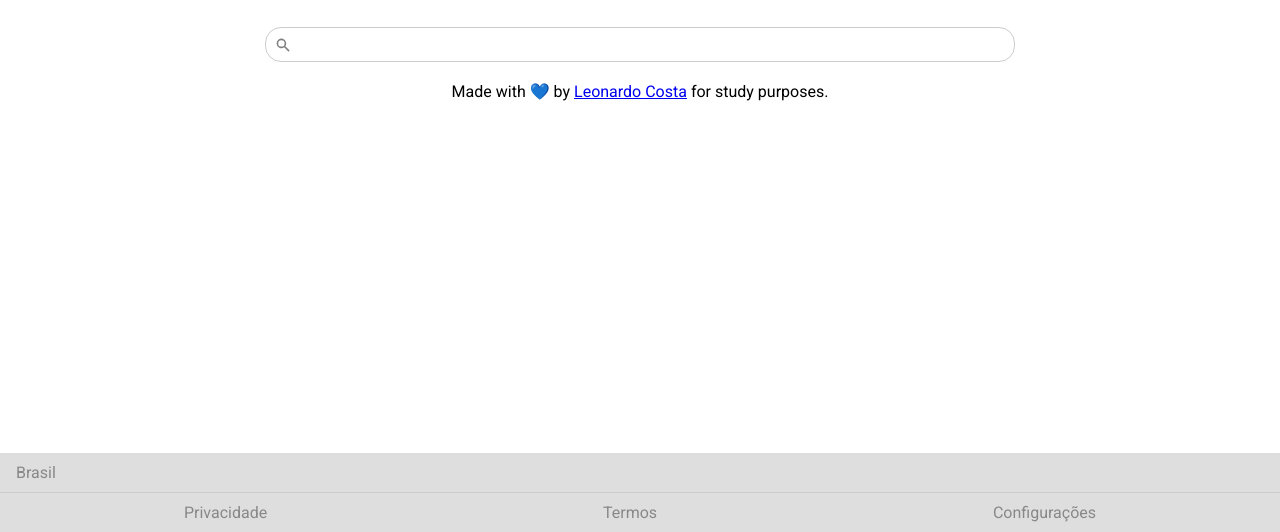
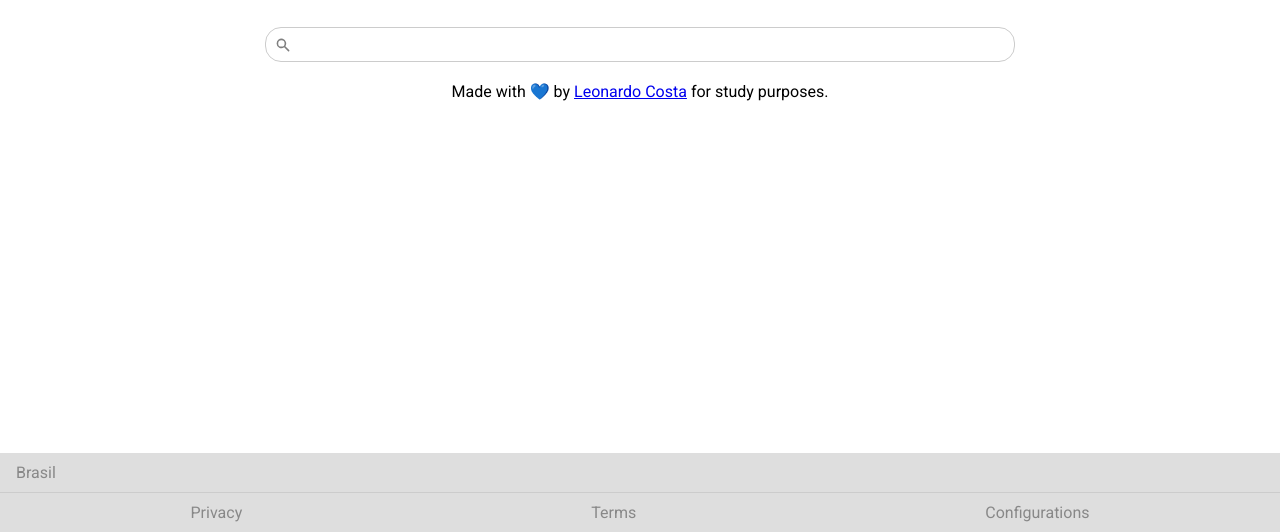
Before and after one commit to leocosta1/google-clone, a plain HTML site: page index.html in a window 1280 px wide. Shown: the part 268-800 px from the top of the page. Drawn offline with Linux system fonts and the light colour scheme.

Commit message:
Fixed footer links

```diff
--- a/index.html
+++ b/index.html
@@ -45,9 +45,9 @@
     <footer class="footer">
         <div class="section"><span>Brasil</span></div>
         <div class="section center">
-            <a href="#">Privacidade</a>
-            <a href="#">Termos</a>
-            <a href="#">Configurações</a>
+            <a href="#">Privacy</a>
+            <a href="#">Terms</a>
+            <a href="#">Configurations</a>
         </div>
     </footer>
 </body>
```
